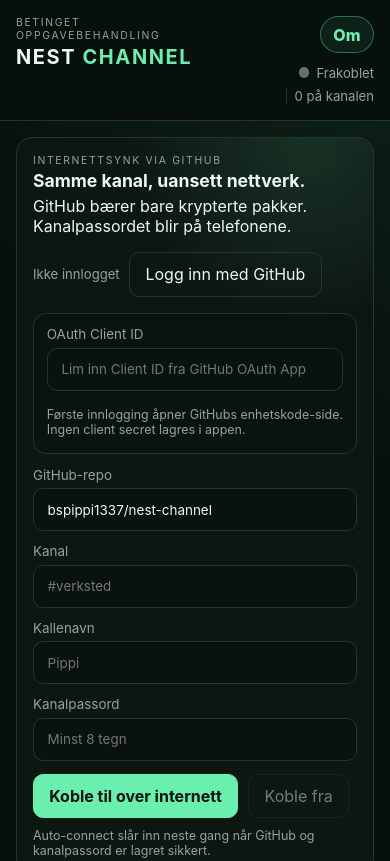
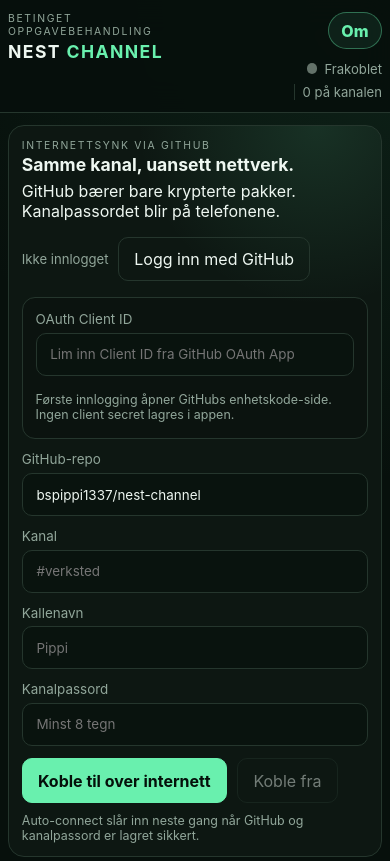
Before and after one commit to bspippi1337/nest-channel, a website: page index.html in a window 390 px wide. Shown: the top 861 px of the page. Drawn offline with Linux system fonts and the light colour scheme.

Commit message:
Optimize GUI spacing for phone edges - add safe area insets and improve mobile padding

```diff
--- a/styles.css
+++ b/styles.css
@@ -43,7 +43,7 @@
   align-items: center;
   justify-content: space-between;
   gap: 1rem;
-  padding: 1rem max(1rem, env(safe-area-inset-left));
+  padding: 1rem max(1rem, env(safe-area-inset-left)) 1rem max(1rem, env(safe-area-inset-right));
   border-bottom: 1px solid var(--line);
   background: rgba(7, 16, 12, .92);
   position: sticky;
@@ -62,7 +62,11 @@
 .status-dot.offline { background: #637269; }
 .peer-count { border-left: 1px solid var(--line); padding-left: .45rem; }
 
-.shell { width: min(1450px, 100%); margin: 0 auto; padding: 1rem; }
+.shell {
+  width: min(1450px, 100%);
+  margin: 0 auto;
+  padding: 1rem max(1rem, env(safe-area-inset-left)) 1rem max(1rem, env(safe-area-inset-right));
+}
 .connect-card {
   border: 1px solid var(--line);
   background: var(--panel);
@@ -174,10 +178,46 @@
   .channel-pane { position: static; min-height: 500px; }
   .quick-task { grid-template-columns: 1fr 1fr; }
 }
+
 @media (max-width: 560px) {
-  .topbar { align-items: flex-start; }
+  .topbar {
+    align-items: flex-start;
+    padding: 1rem max(0.75rem, env(safe-area-inset-left)) 1rem max(0.75rem, env(safe-area-inset-right));
+  }
+
+  .shell {
+    padding: 1rem max(0.75rem, env(safe-area-inset-left)) 1rem max(0.75rem, env(safe-area-inset-right));
+  }
+
   .connect-grid, .quick-task { grid-template-columns: 1fr; }
   .toolbar { align-items: stretch; flex-direction: column; }
   .search { max-width: none; }
   .channel-pane { min-height: 460px; }
+
+  dialog {
+    width: min(calc(100vw - max(1.5rem, 2 * env(safe-area-inset-left))), 620px);
+    margin: auto;
+  }
+
+  .dialog-shell {
+    padding: 1rem max(0.5rem, env(safe-area-inset-left)) 1rem max(0.5rem, env(safe-area-inset-right));
+  }
 }
+
+/* Extra narrow phones */
+@media (max-width: 400px) {
+  .topbar {
+    padding: 0.75rem max(0.5rem, env(safe-area-inset-left)) 0.75rem max(0.5rem, env(safe-area-inset-right));
+    gap: 0.5rem;
+  }
+
+  .shell {
+    padding: 0.75rem max(0.5rem, env(safe-area-inset-left)) 0.75rem max(0.5rem, env(safe-area-inset-right));
+  }
+
+  h1 { font-size: 1.1rem; }
+  .connect-card { padding: 0.8rem; }
+  .quick-task { padding: 0.8rem; gap: 0.5rem; }
+  .task-list { padding: 0.8rem; gap: 0.5rem; }
+  .task-card { padding: 0.65rem; }
+}
```
